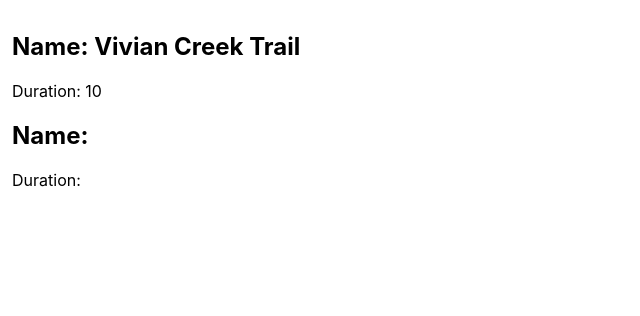
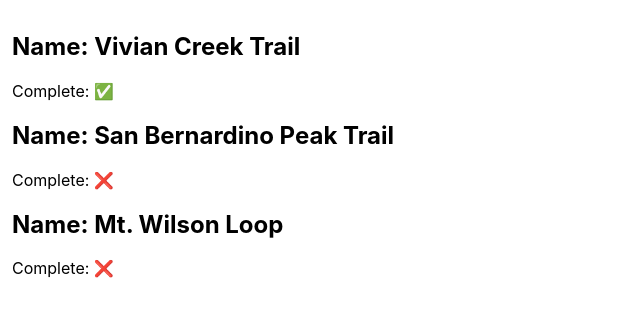
Before and after one commit to ryan-friesen/hike-planner, a React (Create React App) app: page / in a window 1280 px wide. Shown: the top 316 px of the page, without its empty margins (0-640 px from the left). Built offline with nearby package versions, Linux system fonts and the light colour scheme.

Commit message:
display mock hike data

```diff
--- a/src/App.js
+++ b/src/App.js
@@ -2,6 +2,20 @@ import './App.css';
 
 import Wrapper from './components/styled-components/Wrapper';
 import Hike from './components/Hike';
+import hikes from './data/hikes.json';
+
+const jsxTest = (
+  <p>
+    JSX <span>test</span> paragraph
+  </p>
+);
+
+/*
+React converts the HTML-esque JSX into plain objects that mirror the HTML
+element-to-be-rendered complete with HTML attributes, content, and HTML
+child elements.
+*/
+console.log(jsxTest);
 
 function App() {
   console.log('App function component executed.');
@@ -11,8 +25,15 @@ function App() {
       This executes the component's function and the properties are converted into an object of key value pairs to be passed in as a single object argument, available inside the component
       <ComponentName propName1="value 1" propName2={10} />
       */}
-      <Hike name="Vivian Creek Trail" duration={10} />
-      <Hike />
+
+      {/*
+        Map (convert) hike JSON objects into an array of Hike components
+        React will automatically loop over arrays to render the items.
+       */}
+      {hikes.map((hike, i) => {
+        // Every child of an array must have a unique key attribute added.
+        return <Hike key={i} hike={hike} />;
+      })}
     </Wrapper>
   );
 }
--- a/src/components/Hike/index.js
+++ b/src/components/Hike/index.js
@@ -2,16 +2,15 @@ import styles from './styles.module.css';
 
 /** JSDoc: shortcut = /** then press enter when above a function.
  * @param {Object} props
- * @param {string} props.name
- * @param {number} props.duration
+ * @param {Object} props.hike
  */
 const Hike = (props) => {
   console.log('props: ', props);
   // console.log(styles);
   return (
     <div className={`${styles.containerBorder}`}>
-      <h2>Name: {props.name}</h2>
-      <p>Duration: {props.duration}</p>
+      <h2>Name: {props.hike.name}</h2>
+      <p>Complete: {props.hike.completed ? '✅' : '❌'}</p>
     </div>
   );
 };
```
